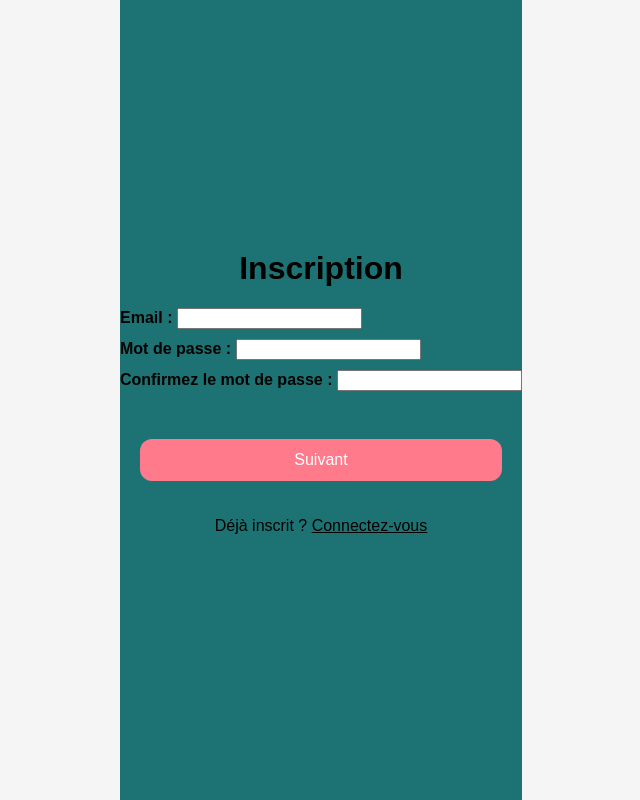
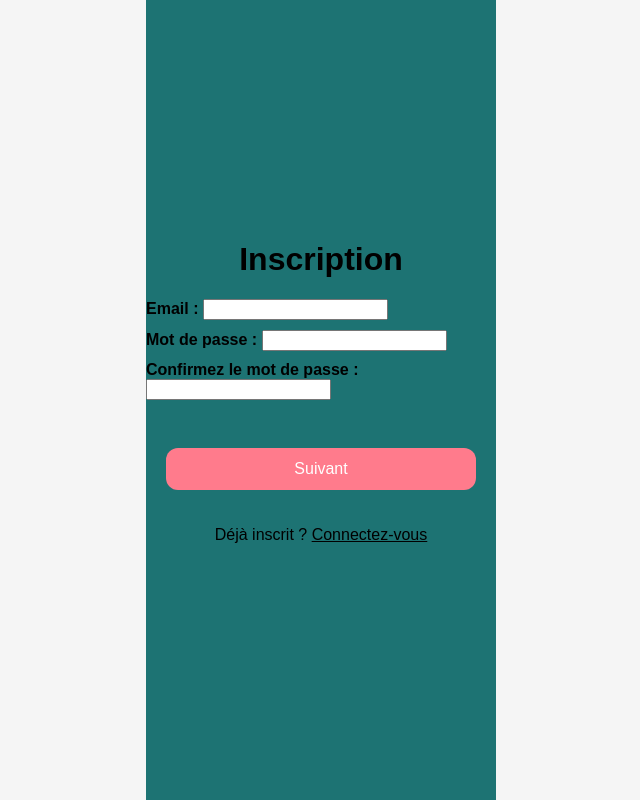
Before and after one commit to tvjcq/SAE401, a Flask app: page /register in a window 1280 px wide. Shown: the whole page, without its empty margins (319-959 px from the left). Run offline with Flask 3, Linux system fonts and the light colour scheme.

Commit message:
Css register fin

```diff
--- a/static/style.css
+++ b/static/style.css
@@ -258,6 +258,7 @@ body.accueil {
 }
 
 .debut {
+  width: 350px;
   align-items: center;
   background-color: #1D7373;
   display: flex;
```
